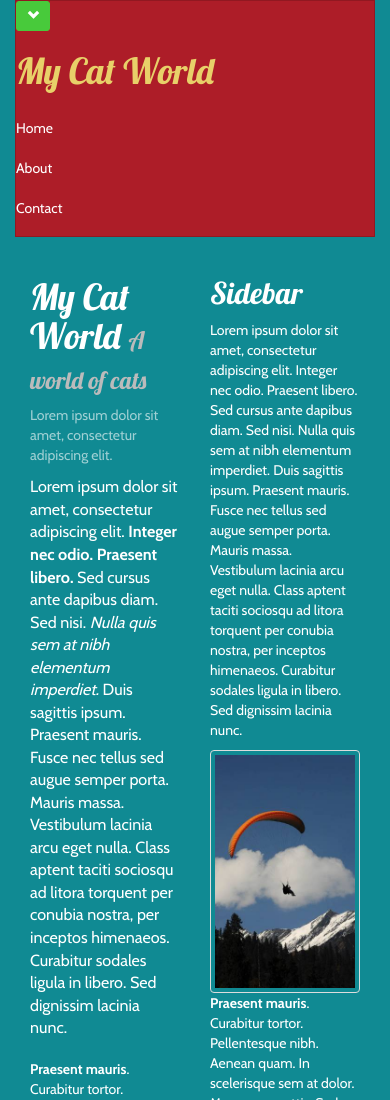
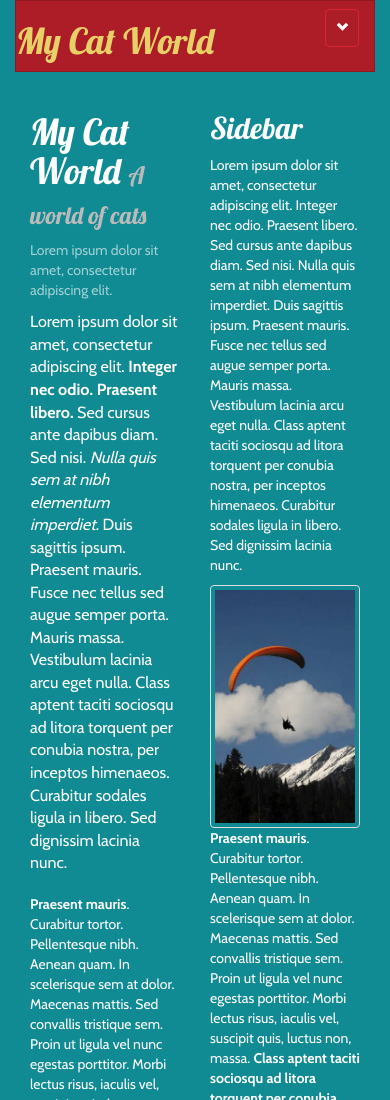
Before and after one commit to zadidrusdid/bootstrap3-exercise, a plain HTML site: page index.html in a window 390 px wide. Shown: the top 1100 px of the page. Drawn offline with nearby package versions, Linux system fonts and the light colour scheme.

Commit message:
navbar collapse

```diff
--- a/index.html
+++ b/index.html
@@ -13,17 +13,20 @@
     <header class="container">
         <section id="menu" class="navbar navbar-default">
         	<div class="navbar-header">
-                <button class="btn btn-success btn-sm"><span class="glyphicon glyphicon-chevron-down"></span></button>
+                <button class="btn btn-success btn-xs navbar-toggle"
+                data-toggle="collapse"
+                data-target=".navbar-collapse"><span class="glyphicon glyphicon-chevron-down"></span></button>
                 <div id="logo">
                     <a href='.'><h1>My Cat World</h1></a>
                 </div>
             </div>
-
+            <div class="navbar-collapse collapse">
             <ul class="nav navbar-nav navbar-right">
-                <li><a href=".">Home</a></li>
-                <li><a href="about.html">About</a></li>
-                <li><a href="contact.html">Contact</a></li>
+                <li class="nav active"><a href=".">Home</a></li>
+                <li class="nav"><a href="about.html">About</a></li>
+                <li class="nav"><a href="contact.html">Contact</a></li>
             </ul>
+            </div>
          </section>
     </header>
 
```
